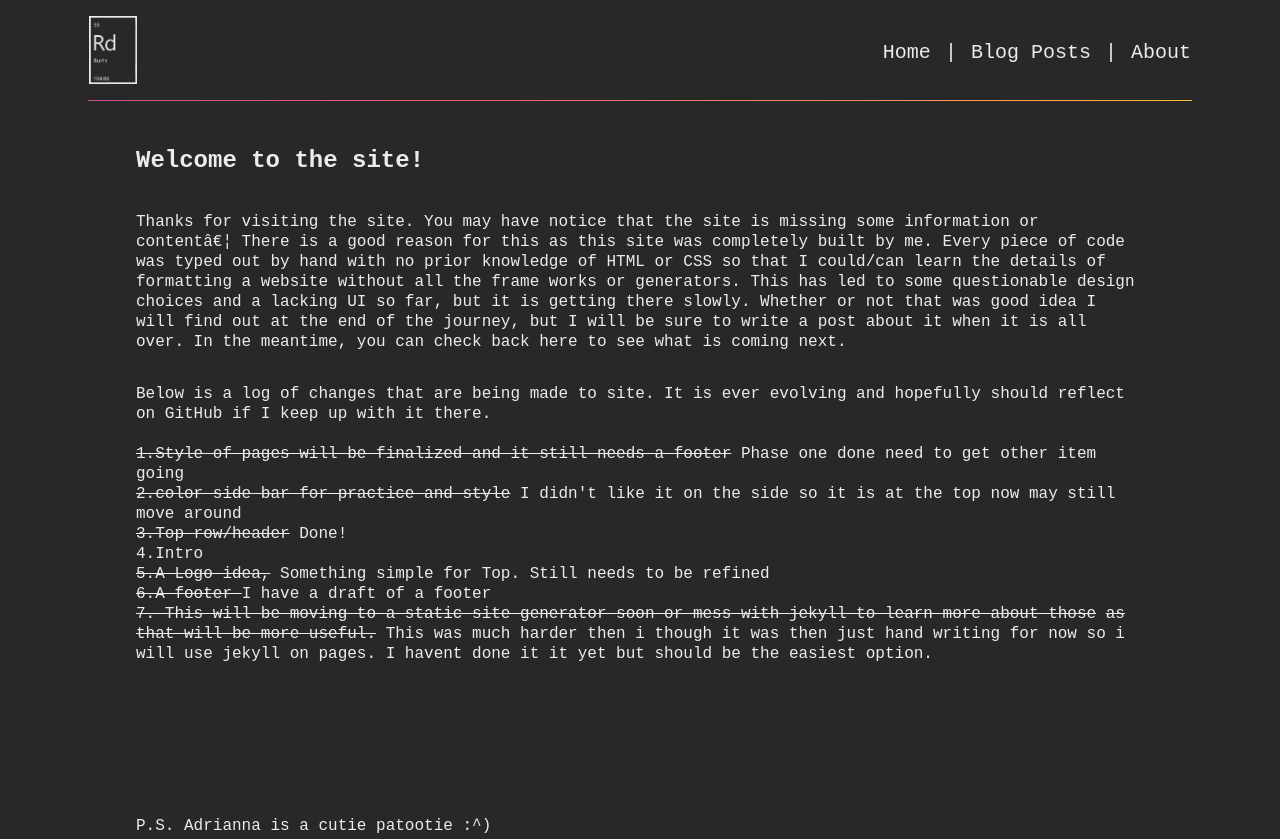
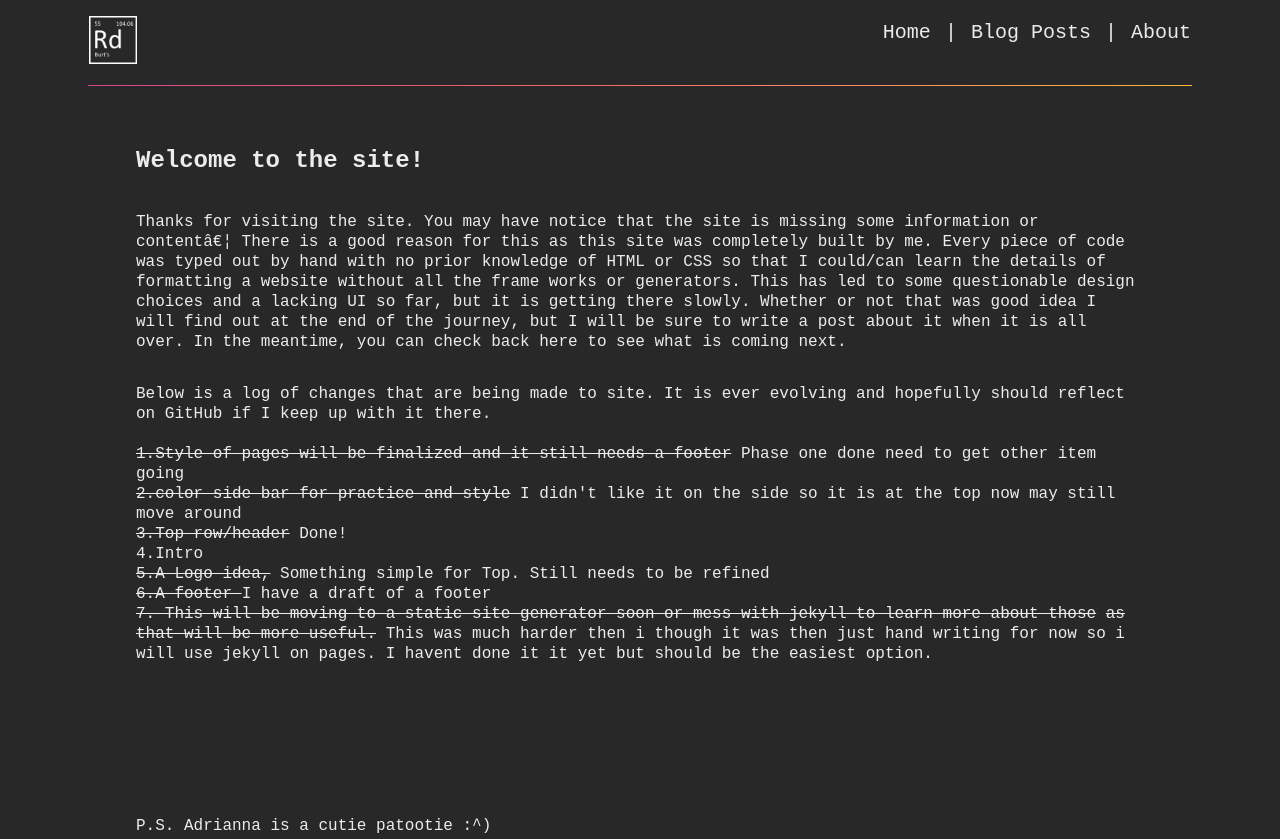
Before and after one commit to bclutter455/bclutter455.github.io, a plain HTML site: page index.html in a window 1280 px wide. Shown: the top 839 px of the page. Drawn offline with Linux system fonts and the light colour scheme.

Commit message:
new logo

```diff
--- a/index.html
+++ b/index.html
@@ -2,7 +2,7 @@
 <html lang="en">
   <head>
     <title>Burt's R&D</title>
-    <link rel="shortcut icon" href="images/logo2.png">
+    <link rel="shortcut icon" href="images/logo3white.png">
     <meta charset="UFT-8" />
     <meta name="viewport" content="width=device-width, initial-scale=1" />
     <meta
@@ -24,7 +24,7 @@
     <header>
       <div class="topbar">
         <a href="index.html">
-          <img class="logo" src="images/logo2.png" alt="logo" />
+          <img class="logo" src="images/logo3white.png" alt="logo" />
         </a>
         <div class="filter">
           <a href="index.html">Home</a>
```
Also changed, not shown: images/logo3black.png (added), images/logo3white.png (added).
